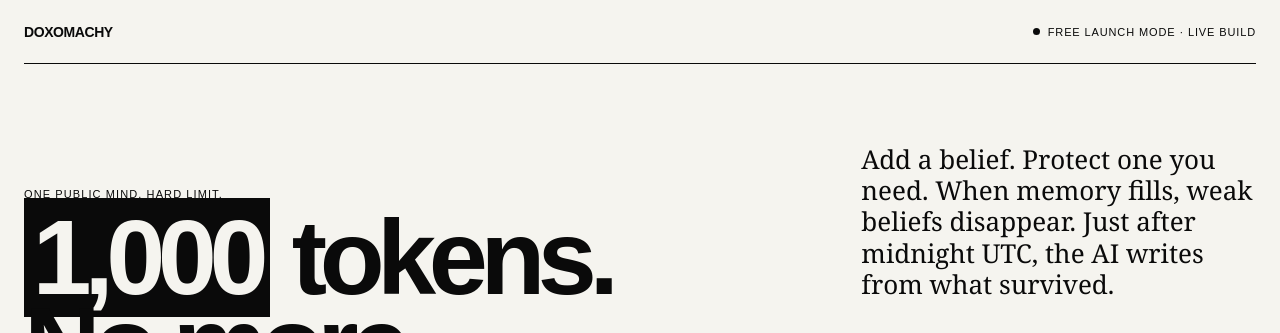
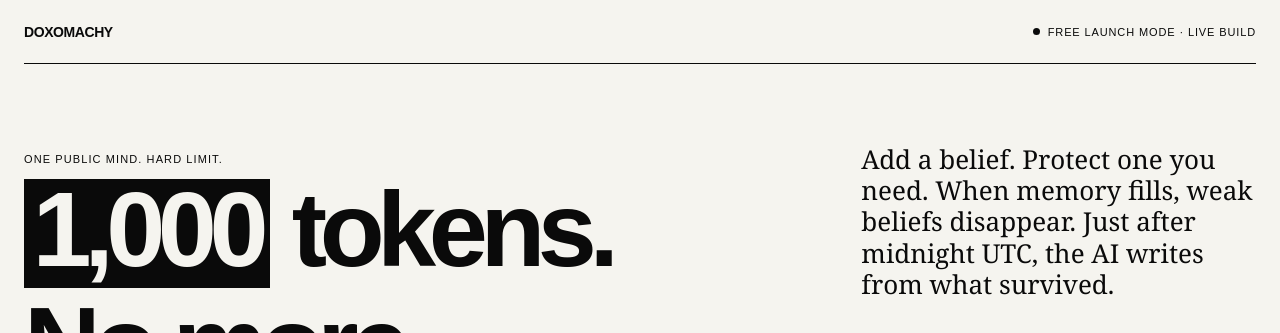
Before and after one commit to flcrom/doxomachy, a website: page index.html in a window 1280 px wide. Shown: the top 333 px of the page. Drawn offline with Linux system fonts and the light colour scheme; no server answers.

Commit message:
Hero: give the inverted 1,000 block air above the next line

```diff
--- a/styles.css
+++ b/styles.css
@@ -35,3 +35,7 @@
 
 /* The hero's 1,000 set like selected text: page colors inverted. */
 .inverse{background:var(--ink,#111);color:var(--paper,#f5f4ef);padding:0 .08em;box-decoration-break:clone;-webkit-box-decoration-break:clone}
+/* Hero highlight: an inline span's background covers the full font box, which
+   is taller than the tight .82 line and ran into "tokens." below. Giving the
+   block its own box keeps the tight headline and leaves air under the black. */
+.hero h1 .inverse{display:inline-block;line-height:.9;padding:.03em .08em .1em;margin-bottom:.12em;vertical-align:baseline}
```
